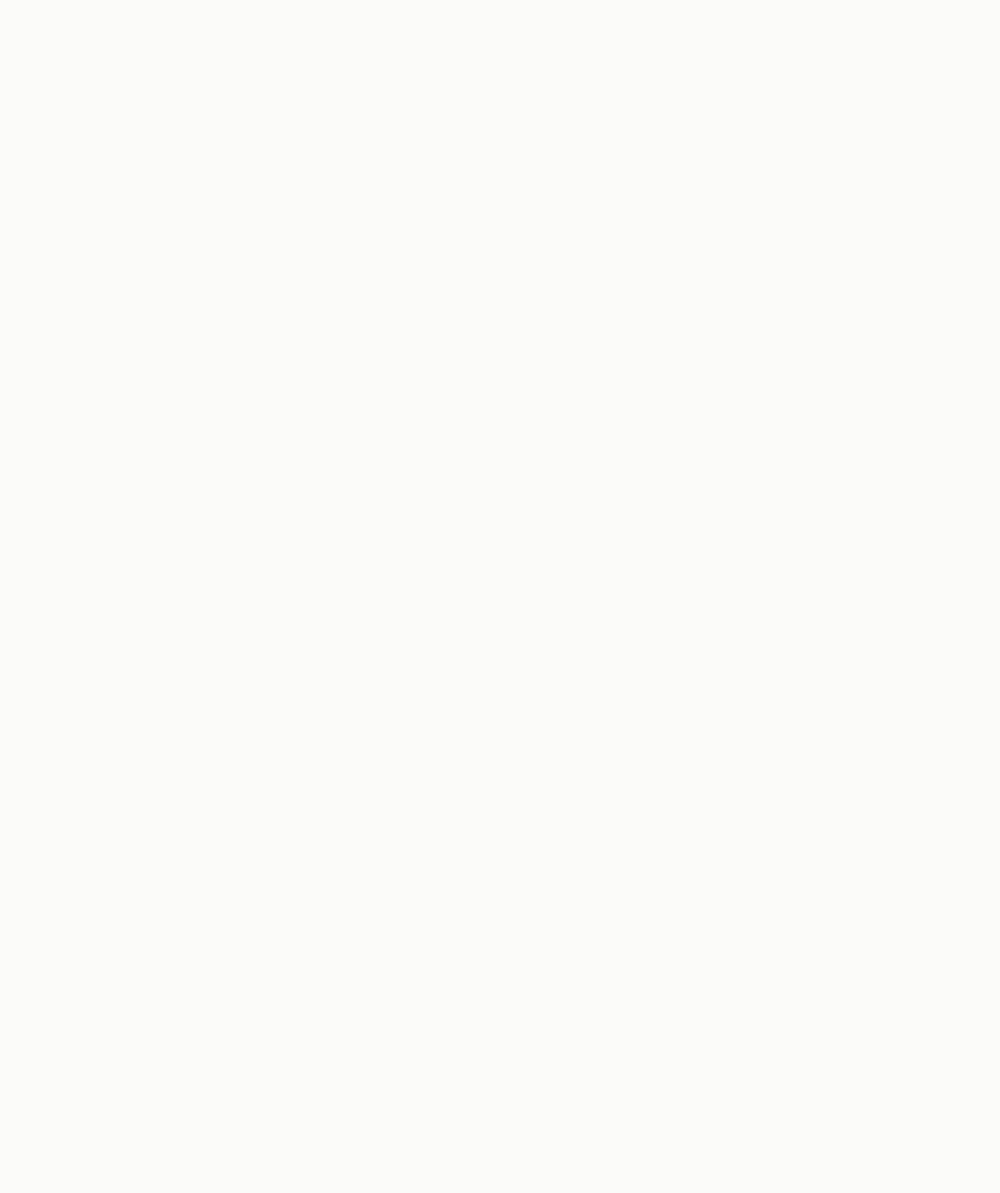
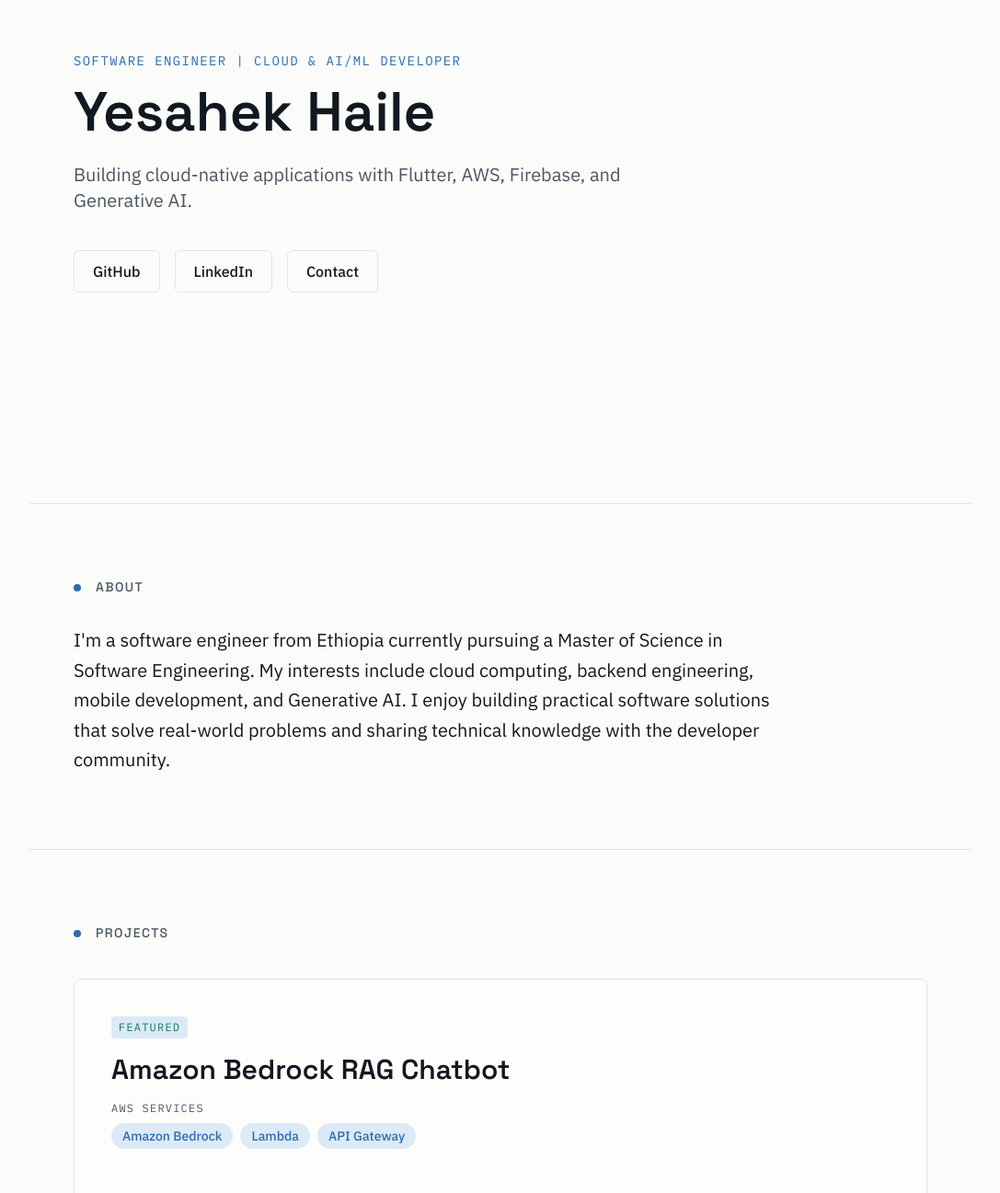
Before and after one commit to yesahek/yesahek.github.io, a React (Vite) app: page / in a window 1280 px wide. Shown: the part 173-1470 px from the top of the page at 92% size, without its empty margins (96-1183 px from the left). Before the commit the page ends 800 px from the top, so only its background shows below. Built offline with nearby package versions, Linux system fonts and the light colour scheme.

Commit message:
Add Hero, About and Featured Project sections

```diff
--- a/src/App.jsx
+++ b/src/App.jsx
@@ -1,7 +1,13 @@
+import Hero from "./components/Hero";
+import About from "./components/About";
+import Projects from "./components/Projects";
+
 function App() {
   return (
     <div>
-      {/* Sections go here, one at a time */}
+      <Hero />
+      <About />
+      <Projects />
     </div>
   );
 }
--- /dev/null
+++ b/src/components/About.jsx
@@ -0,0 +1,20 @@
+// src/components/About.jsx
+import { profile } from "../content";
+
+function About() {
+  return (
+    <section id="about" className="px-6 md:px-12 max-w-5xl mx-auto py-20 border-t border-line">
+      <div className="flex items-baseline gap-4 mb-8">
+        <span className="w-2 h-2 rounded-full bg-accent shrink-0" />
+        <h2 className="font-mono text-sm tracking-widest text-ink-muted uppercase">
+          About
+        </h2>
+      </div>
+      <p className="text-lg md:text-xl text-ink leading-relaxed max-w-3xl">
+        {profile.bio}
+      </p>
+    </section>
+  );
+}
+
+export default About;
--- /dev/null
+++ b/src/components/FeaturedProject.jsx
@@ -0,0 +1,125 @@
+function FeaturedProject ({ project }){
+    const {
+        title,
+        summary,
+        problem,
+        architectureDiagram,
+        awsServices = [],
+        technologies = [],
+        screenshots = [],
+        githubUrl,
+        demoUrl,
+    } = project;
+
+      return (
+    <div className="border border-line rounded-lg p-6 md:p-10 bg-white/40">
+      <div className="flex items-center gap-2 mb-4">
+        <span className="font-mono text-xs tracking-widest text-signal uppercase bg-accent-soft px-2 py-1 rounded">
+          Featured
+        </span>
+      </div>
+
+      <h3 className="text-2xl md:text-3xl font-display font-semibold text-ink mb-4">
+        {title}
+      </h3>
+
+      {summary && (
+        <p className="text-ink-muted text-lg mb-6 max-w-3xl">{summary}</p>
+      )}
+
+      {problem && (
+        <div className="mb-6">
+          <p className="font-mono text-xs tracking-widest text-ink-muted uppercase mb-2">
+            Problem
+          </p>
+          <p className="text-ink max-w-3xl">{problem}</p>
+        </div>
+      )}
+
+      {architectureDiagram && (
+        <div className="mb-6">
+          <p className="font-mono text-xs tracking-widest text-ink-muted uppercase mb-2">
+            Architecture
+          </p>
+          <img
+            src={architectureDiagram}
+            alt={`${title} architecture diagram`}
+            className="rounded-md border border-line w-full"
+          />
+        </div>
+      )}
+
+      {awsServices.length > 0 && (
+        <div className="mb-4">
+          <p className="font-mono text-xs tracking-widest text-ink-muted uppercase mb-2">
+            AWS Services
+          </p>
+          <div className="flex flex-wrap gap-2">
+            {awsServices.map((service) => (
+              <span
+                key={service}
+                className="text-sm px-3 py-1 rounded-full bg-accent-soft text-accent font-medium"
+              >
+                {service}
+              </span>
+            ))}
+          </div>
+        </div>
+      )}
+
+      {technologies.length > 0 && (
+        <div className="mb-6">
+          <p className="font-mono text-xs tracking-widest text-ink-muted uppercase mb-2">
+            Technologies
+          </p>
+          <div className="flex flex-wrap gap-2">
+            {technologies.map((tech) => (
+              <span
+                key={tech}
+                className="text-sm px-3 py-1 rounded-full border border-line text-ink"
+              >
+                {tech}
+              </span>
+            ))}
+          </div>
+        </div>
+      )}
+
+      {screenshots.length > 0 && (
+        <div className="grid grid-cols-2 gap-4 mb-6">
+          {screenshots.map((src) => (
+            <img
+              key={src}
+              src={src}
+              alt={`${title} screenshot`}
+              className="rounded-md border border-line w-full"
+            />
+          ))}
+        </div>
+      )}
+
+      <div className="flex flex-wrap gap-4 mt-4">
+        {githubUrl && (
+          <a
+            href={githubUrl}
+            target="_blank"
+            rel="noopener noreferrer"
+            className="px-5 py-2.5 rounded-md bg-accent text-white font-medium hover:bg-accent/90 transition">
+            GitHub
+          </a>
+        )}
+        {demoUrl && (
+          <a
+            href={demoUrl}
+            target="_blank"
+            rel="noopener noreferrer"
+            className="px-5 py-2.5 rounded-md border border-line text-ink font-medium hover:border-accent hover:text-accent transition">
+            Live Demo
+          </a>
+        )}
+      </div>
+    </div>
+  );
+}
+
+export default FeaturedProject;
--- /dev/null
+++ b/src/components/Hero.jsx
@@ -0,0 +1,62 @@
+// src/components/Hero.jsx
+import { profile } from "../content";
+
+function Hero() {
+  const { name, title, tagline, links } = profile;
+
+  return (
+    <section className="min-h-[90vh] flex flex-col justify-center px-6 md:px-12 max-w-5xl mx-auto">
+      <p className="font-mono text-sm tracking-widest text-accent uppercase mb-4">
+        {title}
+      </p>
+      <h1 className="text-4xl md:text-6xl font-display font-semibold text-ink mb-6">
+        {name}
+      </h1>
+      <p className="text-lg md:text-xl text-ink-muted max-w-2xl mb-10">
+        {tagline}
+      </p>
+      <div className="flex flex-wrap gap-4">
+        {links.resume && (
+          <a
+            href={links.resume}
+            target="_blank"
+            rel="noopener noreferrer"
+            className="px-5 py-2.5 rounded-md bg-accent text-white font-medium hover:bg-accent/90 transition"
+          >
+            Resume
+          </a>
+        )}
+        {links.github && (
+          <a
+            href={links.github}
+            target="_blank"
+            rel="noopener noreferrer"
+            className="px-5 py-2.5 rounded-md border border-line text-ink font-medium hover:border-accent hover:text-accent transition"
+          >
+            GitHub
+          </a>
+        )}
+        {links.linkedin && (
+          <a
+            href={links.linkedin}
+            target="_blank"
+            rel="noopener noreferrer"
+            className="px-5 py-2.5 rounded-md border border-line text-ink font-medium hover:border-accent hover:text-accent transition"
+          >
+            LinkedIn
+          </a>
+        )}
+        {links.email && (
+          <a
+            href={`mailto:${links.email}`}
+            className="px-5 py-2.5 rounded-md border border-line text-ink font-medium hover:border-accent hover:text-accent transition"
+          >
+            Contact
+          </a>
+        )}
+      </div>
+    </section>
+  );
+}
+
+export default Hero;
--- /dev/null
+++ b/src/components/Projects.jsx
@@ -0,0 +1,27 @@
+import { projects } from "../content";
+import FeaturedProject from "./FeaturedProject";
+
+function Projects() {
+    const featured = projects.find((p) => p.featured);
+
+    return (
+    <section id="projects" className="px-6 md:px-12 max-w-5xl mx-auto py-20 border-t border-line">
+      <div className="flex items-baseline gap-4 mb-10">
+        <span className="w-2 h-2 rounded-full bg-accent shrink-0" />
+        <h2 className="font-mono text-sm tracking-widest text-ink-muted uppercase">
+          Projects
+        </h2>
+      </div>
+
+      {featured && (
+        <div className="mb-12">
+          <FeaturedProject project={featured} />
+        </div>
+      )}
+
+      {/* Grid of other projects goes here — next step */}
+    </section>
+  );
+}
+
+export default Projects;
```
